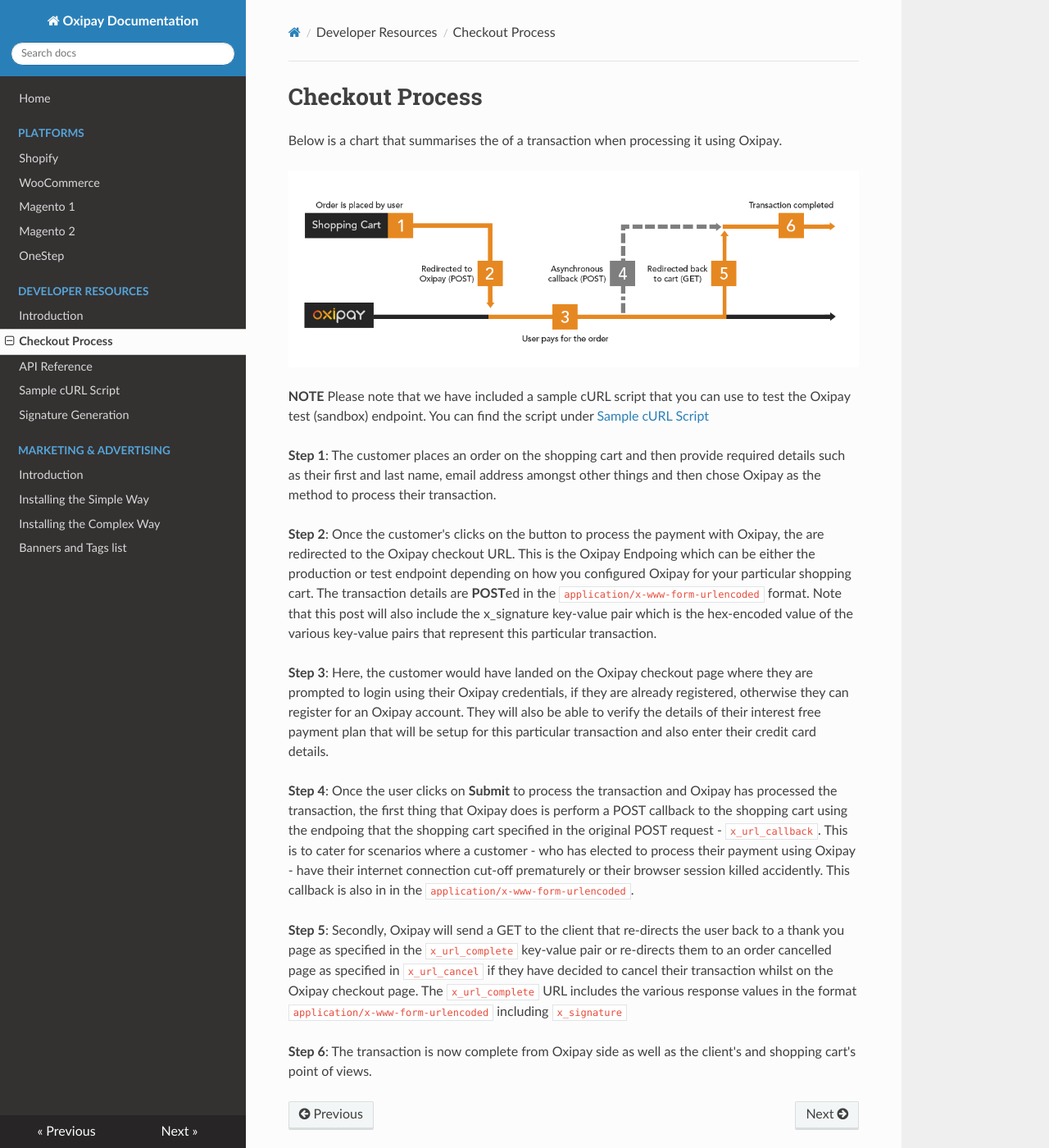
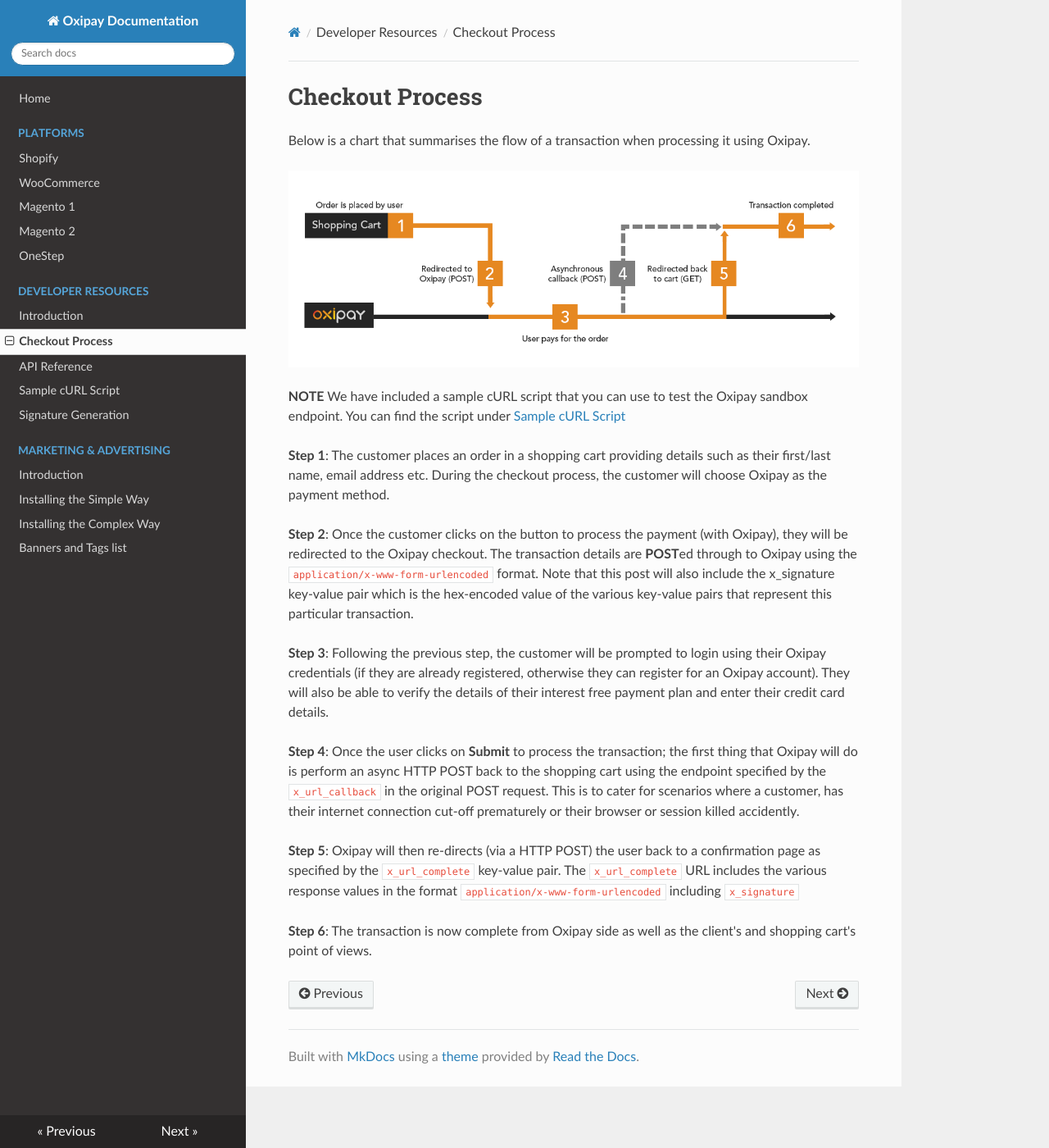
Before and after one commit to oxipay/oxidocs, an MkDocs documentation site: the page built from docs/developer_resources/checkout_process.md, in a window 1280 px wide and 1400 px high. Shown: the whole window at 82% size. Built offline with MkDocs 1.6.1, drawn with Linux system fonts in a browser that asks for light colours; nearby versions of some CDN libraries; old or Windows-style settings are respelled for this version of MkDocs.

Commit message:
Made a few wording/content changes to developer resources

```diff
--- a/docs/developer_resources/checkout_process.md
+++ b/docs/developer_resources/checkout_process.md
@@ -1,19 +1,19 @@
 # Checkout Process
 
-Below is a chart that summarises the of a transaction when processing it using Oxipay.
+Below is a chart that summarises the flow of a transaction when processing it using Oxipay.
 
 <img src="/img/api/1.png" alt="Oxipay Checkout Process">
 
-**NOTE** Please note that we have included a sample cURL script that you can use to test the Oxipay test (sandbox) endpoint. You can find the script under [Sample cURL Script](../developer_resources/sample_curl.md)
+**NOTE** We have included a sample cURL script that you can use to test the Oxipay sandbox endpoint. You can find the script under [Sample cURL Script](../developer_resources/sample_curl.md)
 
- **Step 1**: The customer places an order on the shopping cart and then provide required details such as their first and last name, email address amongst other things and then chose Oxipay as the method to process their transaction.
+ **Step 1**: The customer places an order in a shopping cart providing details such as their first/last name, email address etc. During the checkout process, the customer will choose Oxipay as the payment method.
 
- **Step 2**: Once the customer's clicks on the button to process the payment with Oxipay, the are redirected to the Oxipay checkout URL. This is the Oxipay Endpoing which can be either the production or test endpoint depending on how you configured Oxipay for your particular shopping cart. The transaction details are **POST**ed in the <code>application/x-www-form-urlencoded</code> format. Note that this post will also include the x_signature key-value pair which is the hex-encoded value  of the various key-value pairs that represent this particular transaction.
+ **Step 2**: Once the customer clicks on the button to process the payment (with Oxipay), they will be redirected to the Oxipay checkout. The transaction details are **POST**ed through to Oxipay using the <code>application/x-www-form-urlencoded</code> format. Note that this post will also include the x_signature key-value pair which is the hex-encoded value of the various key-value pairs that represent this particular transaction.
 
- **Step 3**: Here, the customer would have landed on the Oxipay checkout page where they are prompted to login using their Oxipay credentials, if they are already registered, otherwise they can register for an Oxipay account. They will also be able to verify the details of their interest free payment plan that will be setup for this particular transaction and also enter their credit card details.
+ **Step 3**: Following the previous step, the customer will be prompted to login using their Oxipay credentials (if they are already registered, otherwise they can register for an Oxipay account). They will also be able to verify the details of their interest free payment plan and enter their credit card details.
 
-**Step 4**: Once the user clicks on **Submit** to process the transaction and Oxipay has processed the transaction, the first thing that Oxipay does is perform a POST callback to the shopping cart using the endpoing that the shopping cart specified in the original POST request - <code>x_url_callback</code>. This is to cater for scenarios where a customer - who has elected to process their payment using Oxipay - have their internet connection cut-off prematurely or their browser session killed accidently. This callback is also in in the <code>application/x-www-form-urlencoded</code>.
+**Step 4**: Once the user clicks on **Submit** to process the transaction; the first thing that Oxipay will do is perform an async HTTP POST back to the shopping cart using the endpoint specified by the <code>x_url_callback</code> in the original POST request. This is to cater for scenarios where a customer, has their internet connection cut-off prematurely or their browser or session killed accidently.
 
-**Step 5**: Secondly, Oxipay will send a GET to the client that re-directs the user back to a thank you page as specified in the <code>x_url_complete</code> key-value pair or re-directs them to an order cancelled page as specified in <code>x_url_cancel</code> if they have decided to cancel their transaction whilst on the Oxipay checkout page. The <code>x_url_complete</code> URL includes the various response values in the format <code>application/x-www-form-urlencoded</code> including <code>x_signature</code>
+**Step 5**: Oxipay will then re-directs (via a HTTP POST) the user back to a confirmation page as specified by the <code>x_url_complete</code> key-value pair. The <code>x_url_complete</code> URL includes the various response values in the format <code>application/x-www-form-urlencoded</code> including <code>x_signature</code>
 
  **Step 6**: The transaction is now complete from Oxipay side as well as the client's and shopping cart's point of views.
```
Also changed, not shown: docs/developer_resources/api_reference.md (+3 -3 lines), docs/developer_resources/introduction.md (+4 -6 lines), docs/developer_resources/sample_curl.md (+1 -1 lines), docs/developer_resources/signature_generation.md (+3 -9 lines).
